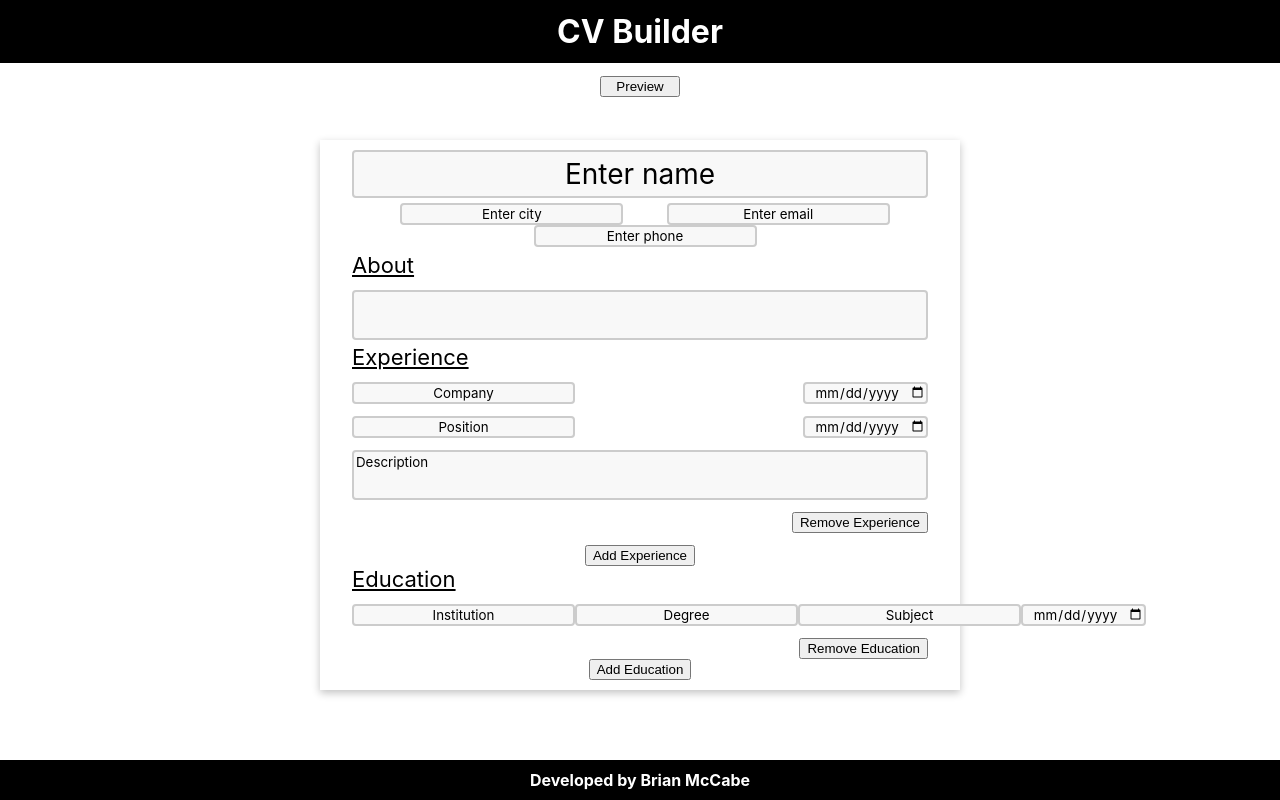
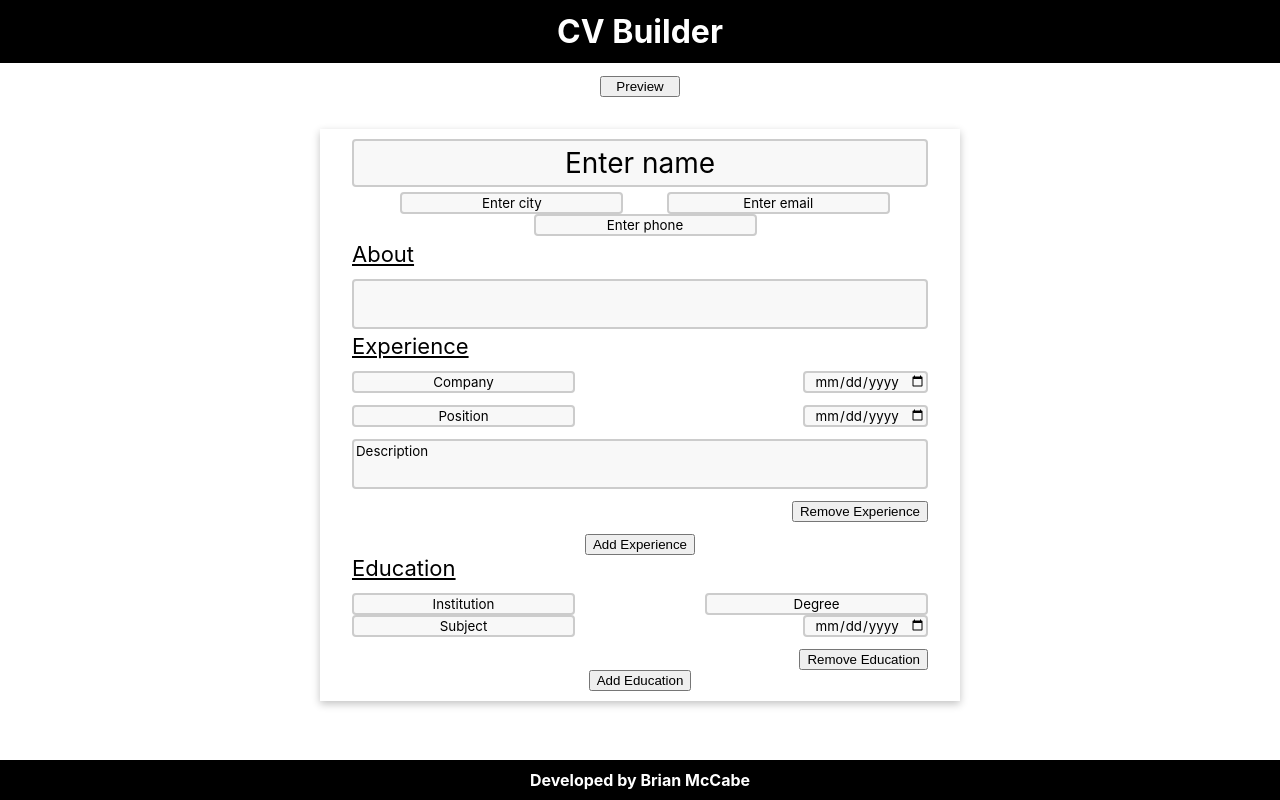
Before and after one commit to bmccabe96/cv-project, a React (Create React App) app: page / in a window 1280 px wide. Built offline with nearby package versions, Linux system fonts and the light colour scheme.

Commit message:
updated education list to wrap when browser changed. Also updated package json to include script to deploy to gh pages

```diff
--- a/src/styles/app.css
+++ b/src/styles/app.css
@@ -138,6 +138,7 @@
   display: flex;
   justify-content: space-between;
   margin: 12px 0;
+  flex-wrap: wrap;
 }
 .education-graduation {
   text-align: right;
```
Also changed, not shown: package.json (+8 -2 lines), 1 other file (tests, documents, lock files or other folders).
